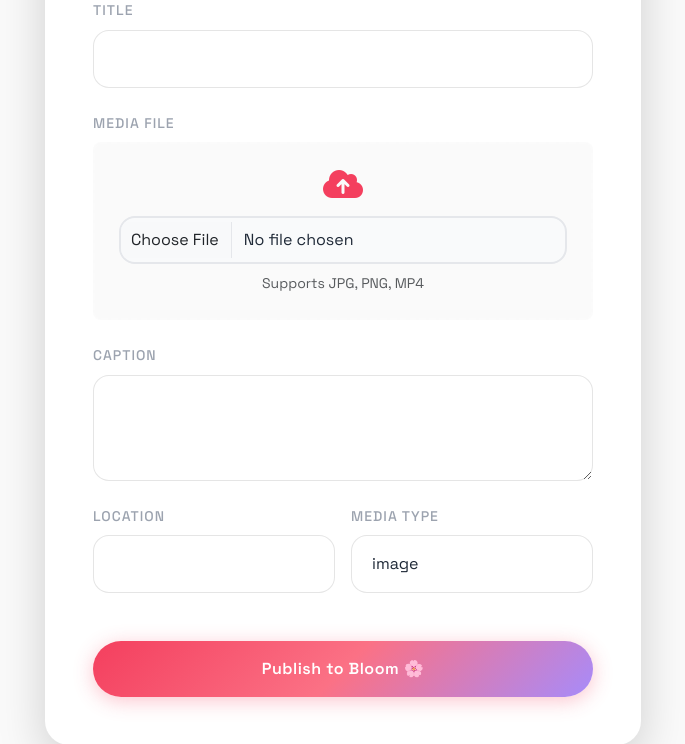
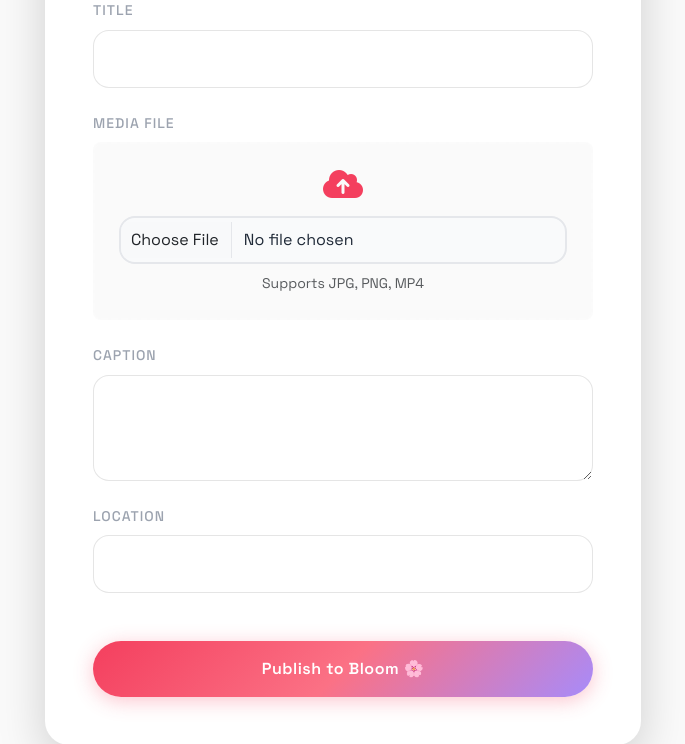
Before and after one commit to Arafat6462/Python-Photo-Sharing, a Django app: template photos/templates/upload_photo.html in a window 1280 px wide. Shown: the part 396-1140 px from the top of the page, without its empty margins (297-982 px from the left). Run offline with Django 3.2, Linux system fonts and the light colour scheme; the template is opened without the code that fills it: values that come from a table or form of the project are taken from there, others are empty.

Commit message:
refactor: remove `file_type` from photo upload form and expand location field to full width

```diff
--- a/photos/forms.py
+++ b/photos/forms.py
@@ -22,7 +22,7 @@
 class PhotoUploadForm(forms.ModelForm):
     class Meta:
         model = Photo
-        fields = ['title', 'caption', 'location', 'file_type', 'image']
+        fields = ['title', 'caption', 'location', 'image']
         widgets = {
             'image': forms.ClearableFileInput(attrs={'class': 'form-control'}),
         }
--- a/photos/templates/upload_photo.html
+++ b/photos/templates/upload_photo.html
@@ -51,16 +51,16 @@
 
                         <!-- Location & Type -->
                         <div class="row g-3 mb-4">
-                            <div class="col-6">
+                            <div class="col-12">
                                 <label class="form-label text-uppercase small"
                                     style="letter-spacing: 1px;">Location</label>
                                 {{ form.location }}
                             </div>
-                            <div class="col-6">
+                            <!-- <div class="col-6">
                                 <label class="form-label text-uppercase small" style="letter-spacing: 1px;">Media
                                     Type</label>
                                 {{ form.file_type }}
-                            </div>
+                            </div> -->
                         </div>
 
                         <!-- Submit Button -->
```
